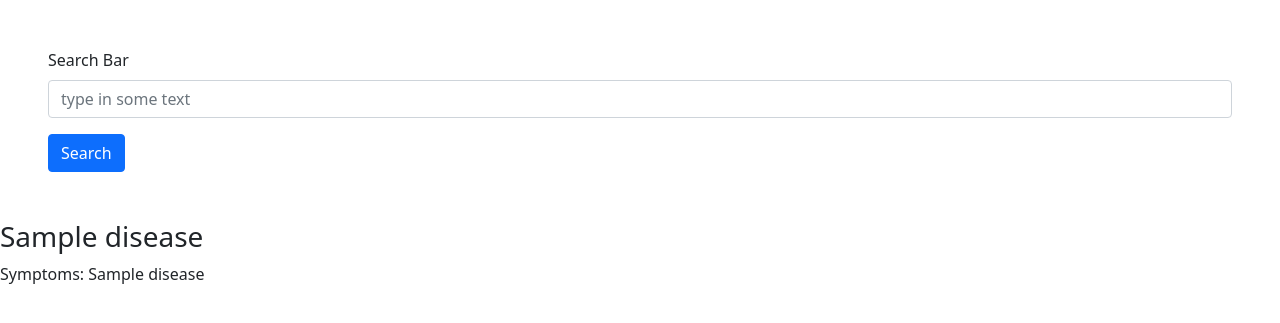
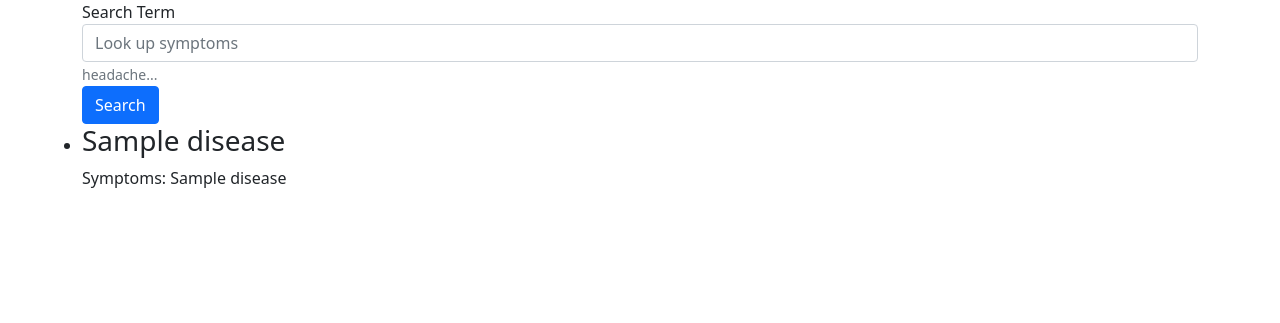
Before and after one commit to CS196Illinois/Group36-FA21, a Django app: template Project/app/templates/search.html in a window 1280 px wide. Shown: the top 323 px of the page. Run offline with Django 3.2, Linux system fonts and the light colour scheme; the template is opened without the code that fills it: most values are stand-ins (such as "Sample title", 1, 10 or a date in 2020).

Commit message:
Container

```diff
--- a/Project/app/templates/search.html
+++ b/Project/app/templates/search.html
@@ -11,11 +11,19 @@
     <title>Hello, world!</title>
   </head>
   <body>
-    <div class="m-5">
-        <label for="exampleFormControlInput1" class="form-label">Search Bar</label>
-        <input type="text" class="form-control" id="mainSearchBar" placeholder="type in some text">
-        <button type="button" class="btn btn-primary mt-3">Search</button>
-    </div>
+    <div class="container">
+      <!-- Content here -->
+
+    <form action="/search-symptoms/" method="post">
+      {% csrf_token %}
+      <div class="form-group">
+          <label for="exampleSearch">Search Term</label>
+          <input name="symptom_search" type="text" class="form-control" id="exampleSearch" aria-describedby="uidhelp" placeholder="Look up symptoms" value={{search_term}}>
+          <small id="uidhelp" class="form-text text-muted">headache...</small>
+      </div>
+
+      <button type="submit" class="btn btn-primary">Search</button>
+    </form>
 
     <ul class="list-group">
       {% for d, s in diseases %}
@@ -26,7 +34,7 @@
       </li>
       {% endfor %}
     </ul>
-
+    </div>
     <script src="https://cdn.jsdelivr.net/npm/bootstrap@5.1.3/dist/js/bootstrap.bundle.min.js" integrity="sha384-ka7Sk0Gln4gmtz2MlQnikT1wXgYsOg+OMhuP+IlRH9sENBO0LRn5q+8nbTov4+1p" crossorigin="anonymous"></script>
   </body>
 </html>
```
